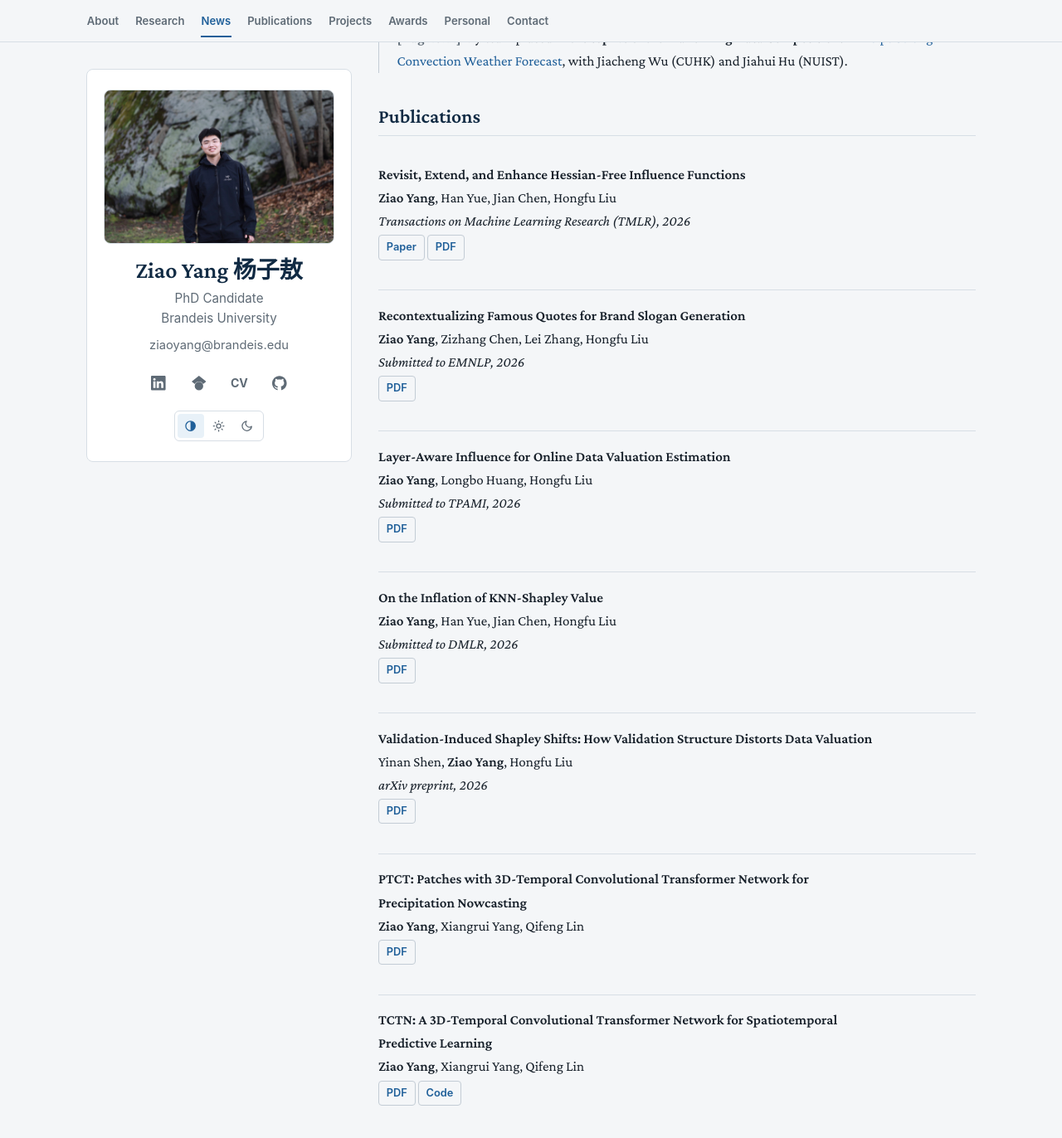
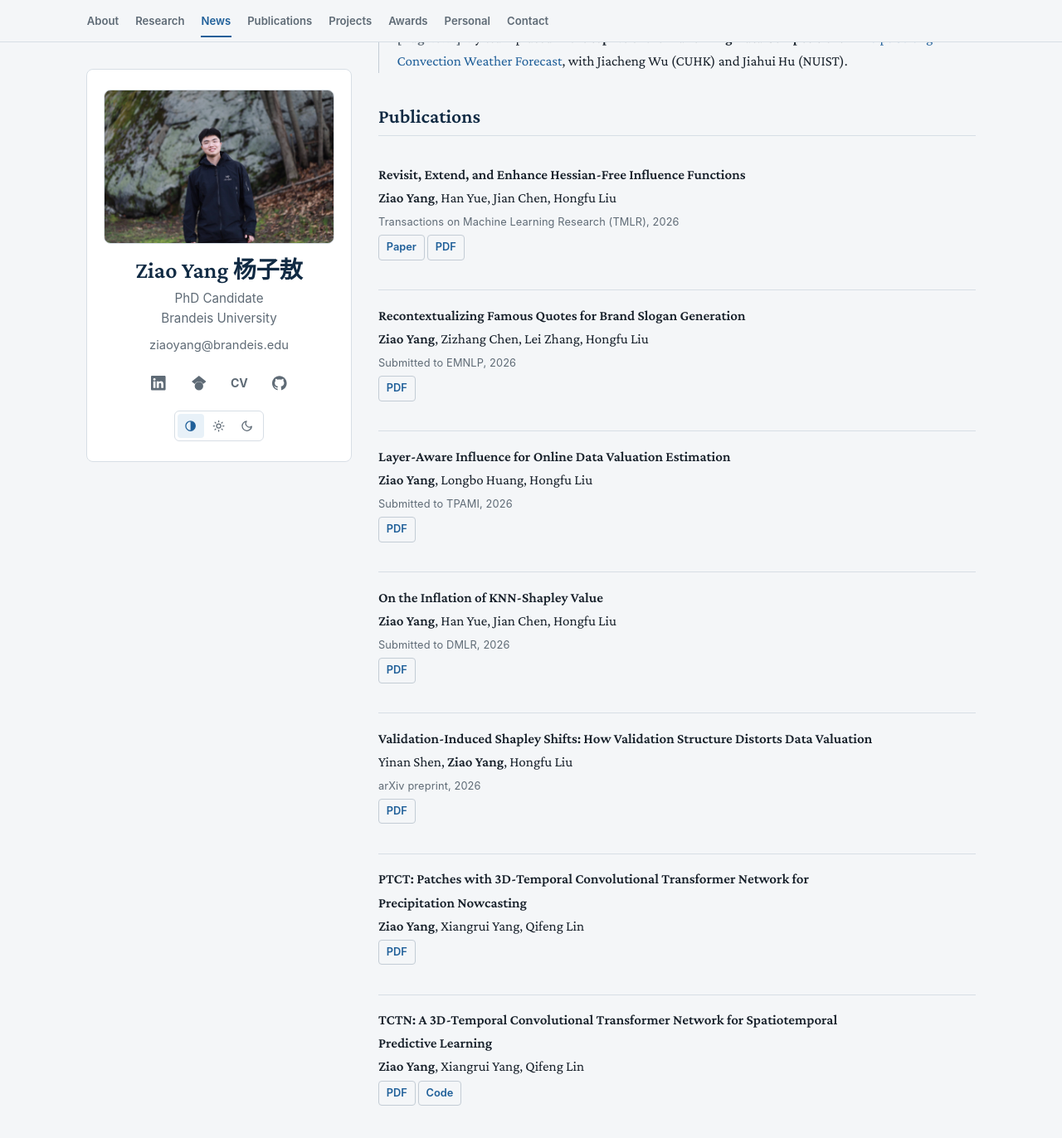
Before and after one commit to yangziao56/homepage, a Jekyll site: the page built from index.md, in a window 1280 px wide and 1400 px high, scrolled down 837 px. Shown: the top 1372 px of the window at 83% size. Built offline with Jekyll 4.4.1, drawn with Linux system fonts in a browser that asks for light colours; our own code applies the rules of GitHub Pages for plain Markdown files.

Commit message:
Render publication venue lines as muted sans metadata
Co-Authored-By: Claude Fable 5 <noreply@anthropic.com>

```diff
--- a/assets/css/style.scss
+++ b/assets/css/style.scss
@@ -575,6 +575,14 @@ section h2 + .publication-year{
   line-height: 1.35;
 }
 
+.publication-list > li em{
+  font-family: var(--font-sans);
+  font-size: 0.8rem;
+  font-style: normal;
+  color: var(--muted);
+  letter-spacing: 0.01em;
+}
+
 .publication-list > li a{
   display: inline-flex;
   align-items: center;
```
